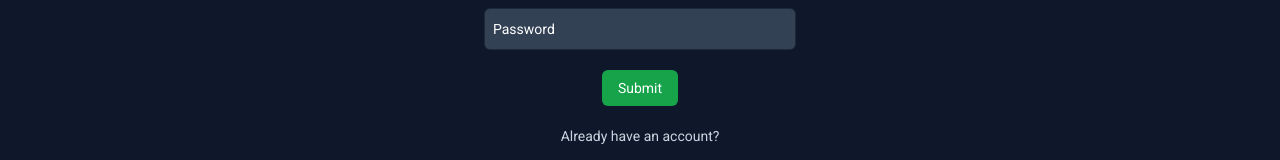
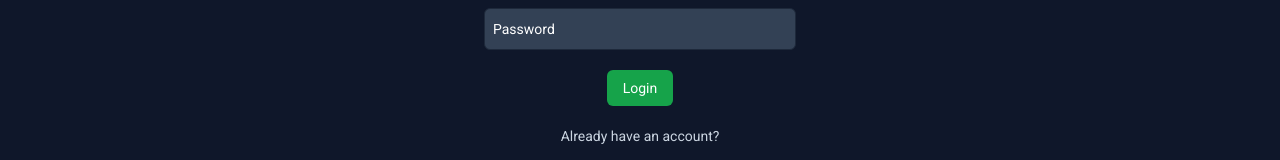
Before and after one commit to vladimirSEOadv/nest-and-typeorm, a React (Vite) app in the folder client/: page /auth in a window 1280 px wide. Shown: the part 350-510 px from the top of the page. Built offline with nearby package versions, Linux system fonts and the light colour scheme.

Commit message:
change text on button depending on the login status

```diff
--- a/client/src/pages/Auth.tsx
+++ b/client/src/pages/Auth.tsx
@@ -69,7 +69,9 @@ export const Auth: FC = () => {
 					onChange={(e) => setPassword(e.target.value)}
 					value={password}
 				/>
-				<button className="btn btn-green mx-auto">Submit</button>
+				<button className="btn btn-green mx-auto">
+					{isLogin ? 'Submit' : 'Login'}
+				</button>
 			</form>
 			<div className="mt-5 flex justify-center">
 				{isLogin ? (
```
